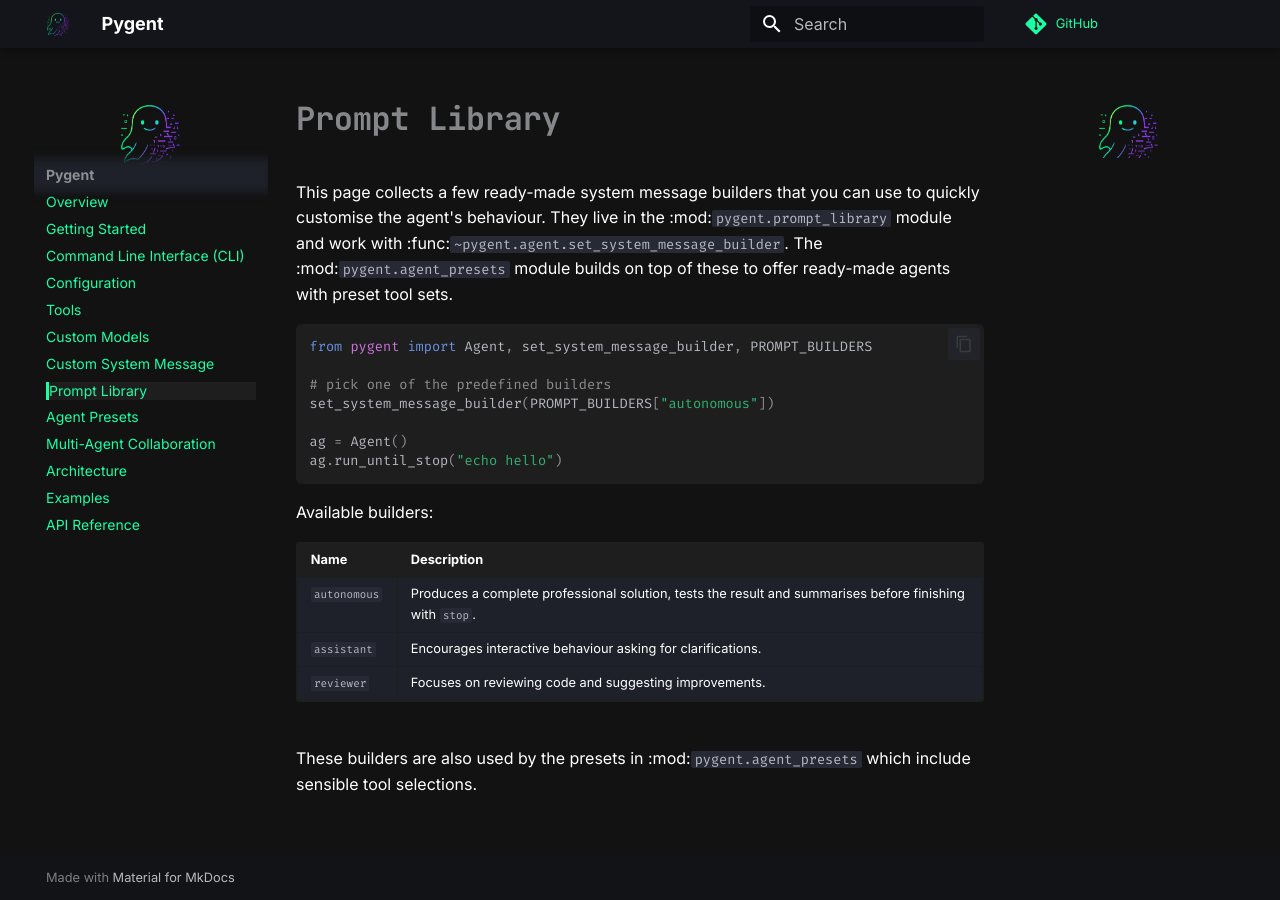
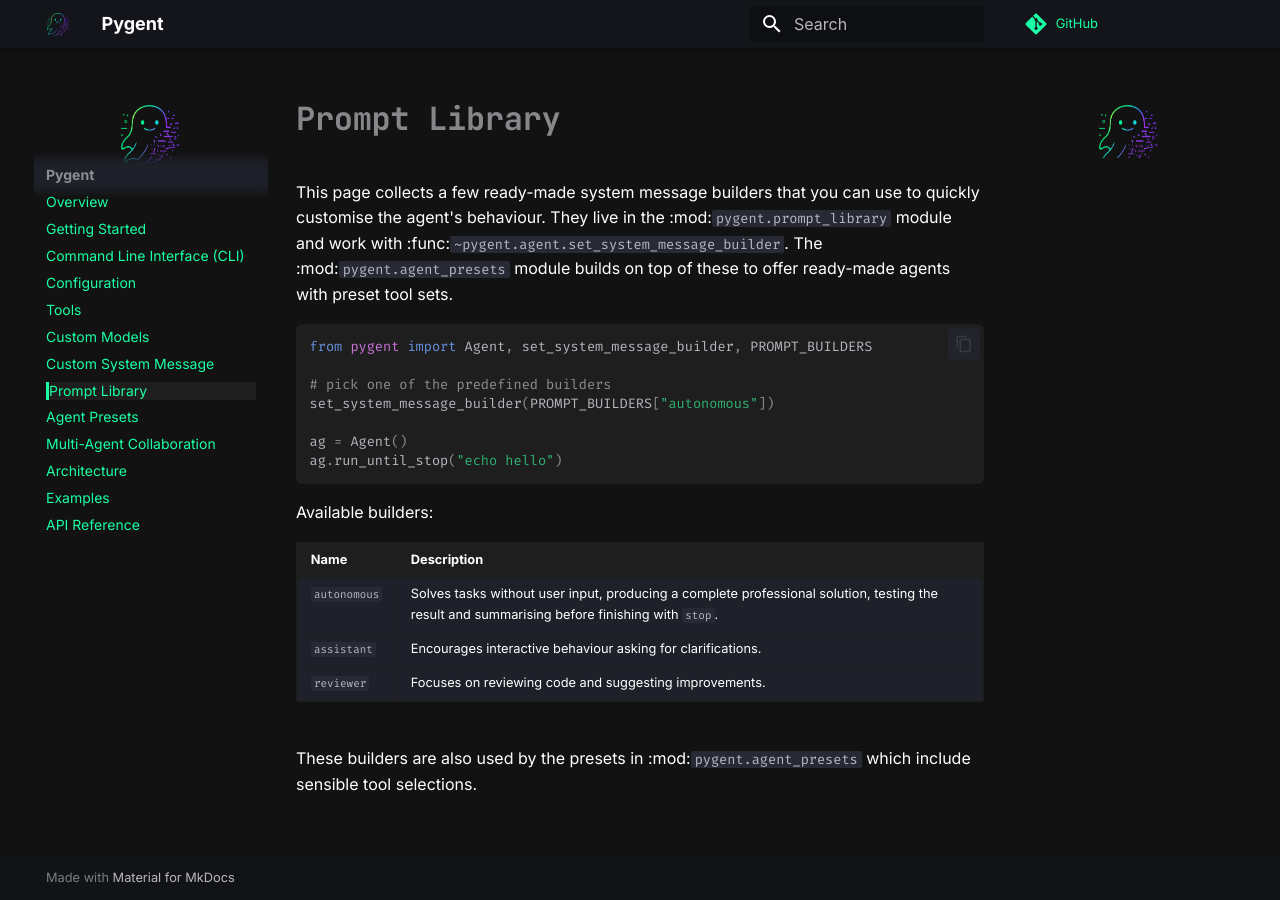
Before and after one commit to MarianoChaves/pygent, an MkDocs documentation site: the page built from docs/prompt-library.md, in a window 1280 px wide. Built offline with MkDocs 1.6.1 and Material for MkDocs 9.7.7, drawn with Linux system fonts in a browser that asks for light colours; comment, search, counter and statistics services are not loaded.

Commit message:
refine autonomous behaviour

```diff
--- a/docs/prompt-library.md
+++ b/docs/prompt-library.md
@@ -21,7 +21,7 @@ Available builders:
 
 | Name | Description |
 | --- | --- |
-| ``autonomous`` | Produces a complete professional solution, tests the result and summarises before finishing with ``stop``. |
+| ``autonomous`` | Solves tasks without user input, producing a complete professional solution, testing the result and summarising before finishing with ``stop``. |
 | ``assistant`` | Encourages interactive behaviour asking for clarifications. |
 | ``reviewer`` | Focuses on reviewing code and suggesting improvements. |
 
```
Also changed, not shown: docs/agent-presets.md (+1 -1 lines), 1 other file.
